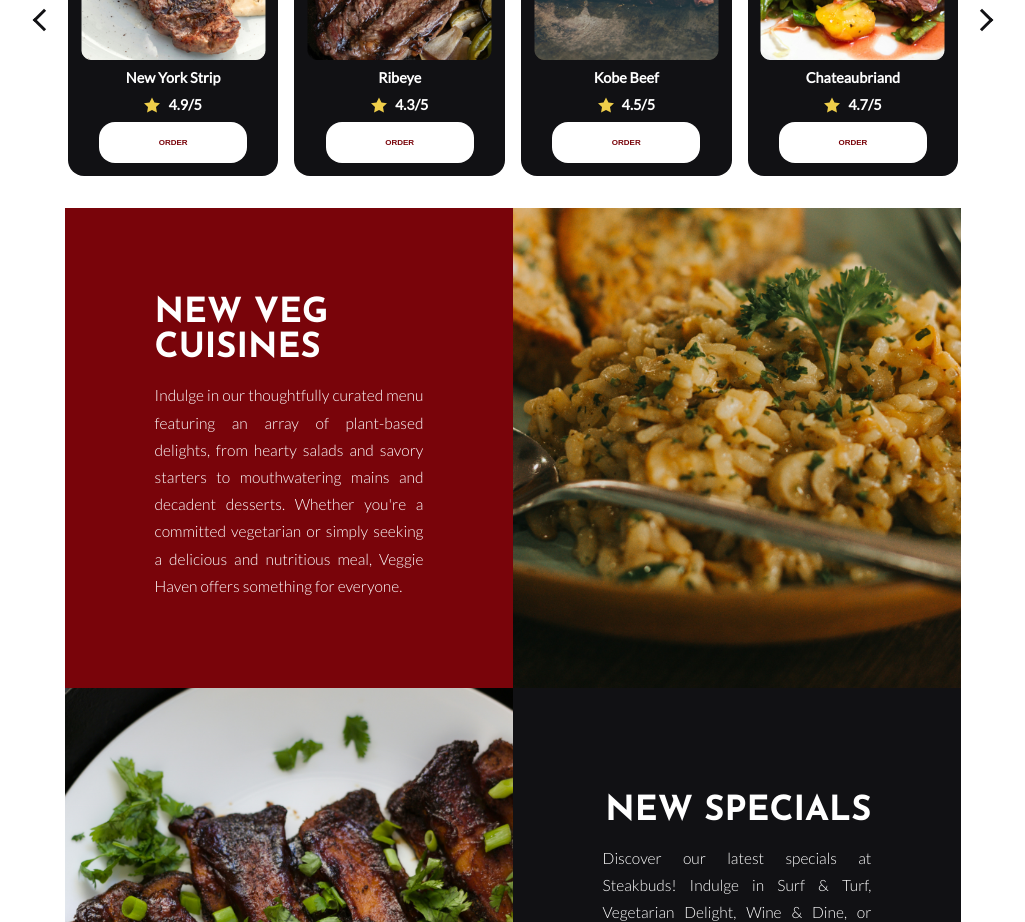
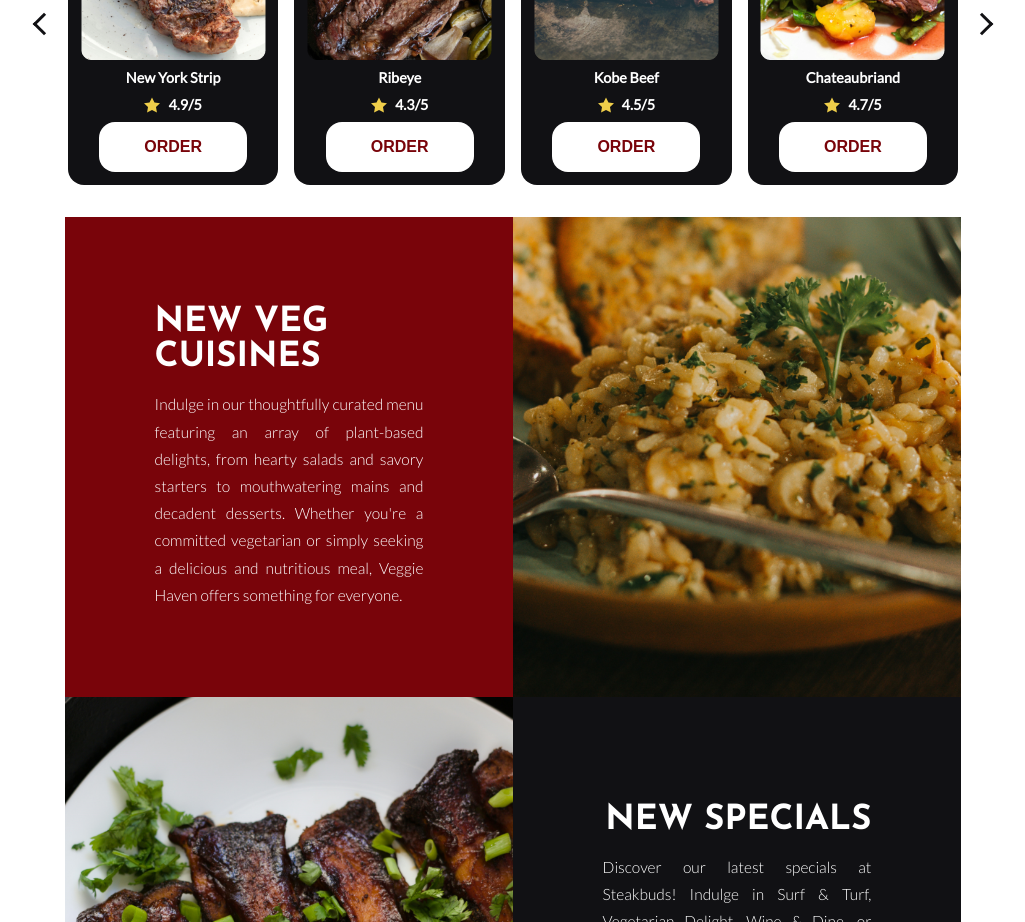
Before and after one commit to CodePracticeHub/front-end-restaurant-project, a React (Create React App) app: page / in a window 1280 px wide. Shown: the part 1000-1922 px from the top of the page, without its empty margins (127-1152 px from the left). Built offline with nearby package versions, Linux system fonts and the light colour scheme.

Commit message:
adding carousel, still fixing for smaller screens

```diff
--- a/src/react-components/homepage/carousel.css
+++ b/src/react-components/homepage/carousel.css
@@ -48,7 +48,6 @@
 }
 .homepage--carousel-order-button {
   width: 80%;
-  font-size: 0.5rem;
   text-transform: uppercase;
   font-weight: 700;
   padding: 1rem 0.5rem;
--- a/src/react-components/homepage/carousel.scss
+++ b/src/react-components/homepage/carousel.scss
@@ -59,7 +59,7 @@
     }
     &-order-button {
       width: 80%;
-      font-size: 0.5rem;
+
       text-transform: uppercase;
       font-weight: 700;
       padding: 1rem 0.5rem;
```
Also changed, not shown: 1 other file (tests, documents, lock files or other folders).
